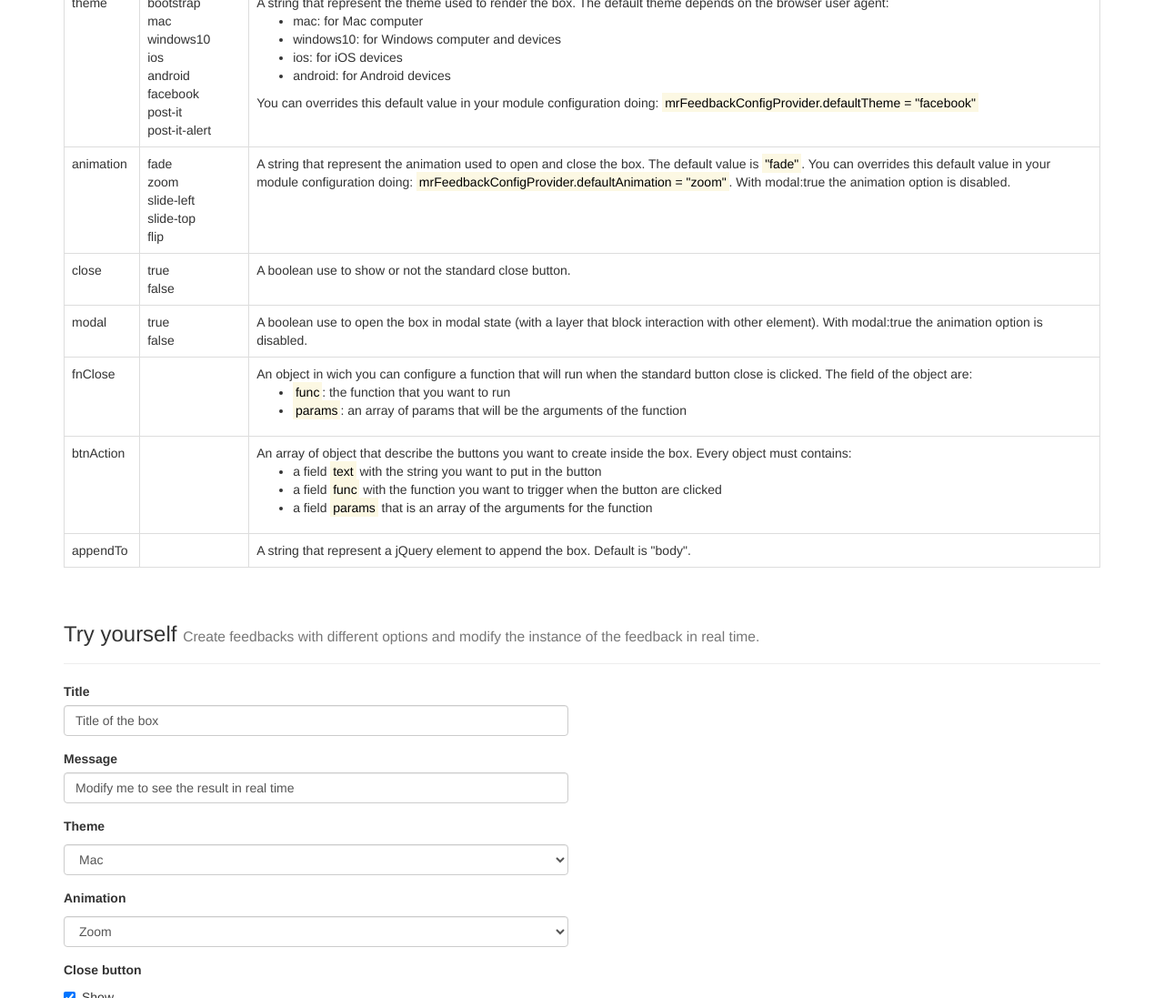
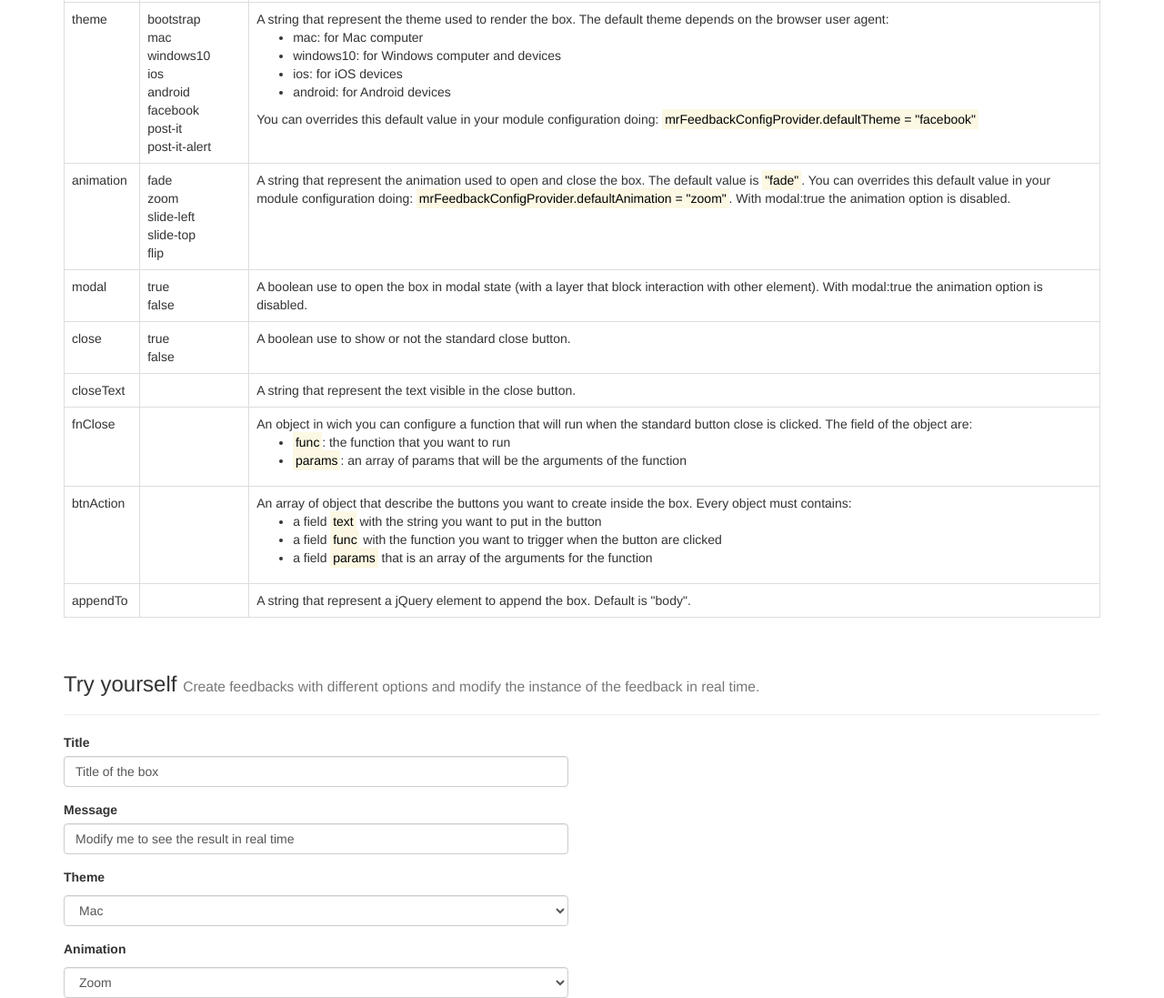
Before and after one commit to teorossi82/mrFeedback, a website: page index.html in a window 1280 px wide. Shown: the part 2615-3712 px from the top of the page at 91% size. Drawn offline with nearby package versions, Linux system fonts and the light colour scheme.

Commit message:
Release 0.2.3
Added option `closeText` to pass a string to the close button of the
box. Is visible only with the option `close:true` and with the theme
that expect a close button with a text.

```diff
--- a/bower.json
+++ b/bower.json
@@ -1,6 +1,6 @@
 {
   "name": "mrFeedback",
-  "version": "0.2.2",
+  "version": "0.2.3",
   "homepage": "http://teorossi82.github.io/mrFeedback/",
   "authors": [
     "Matteo Rossi <teorossi82@yahoo.it>"
--- a/example/app.js
+++ b/example/app.js
@@ -32,6 +32,7 @@
                 theme:"ios",
                 modal:true,
                 close: true,
+                closeText:"Chiudi",
                 fnClose:{
                     func:functionClose,
                     params:["Ok!"]
--- a/index.html
+++ b/index.html
@@ -56,6 +56,7 @@ var feedback = {
     theme:"ios",
     modal:true, /*with modal:true the animation option is disabled*/
     close: true,
+    closeText:"Chiudi",
     fnClose:{
         func:functionClose,
         params:["Ok!"]
@@ -202,14 +203,19 @@ var instance = $uiMrFeedback.open(feedback);</span></code></pre>
                                             <td>A string that represent the animation used to open and close the box. The default value is <mark>"fade"</mark>. You can overrides this default value in your module configuration doing: <mark>mrFeedbackConfigProvider.defaultAnimation = "zoom"</mark>. With modal:true the animation option is disabled.</td>
                                         </tr>
                                         <tr>
+                                            <td>modal</td>
+                                            <td>true<br/>false</td>
+                                            <td>A boolean use to open the box in modal state (with a layer that block interaction with other element). With modal:true the animation option is disabled.</td>
+                                        </tr>
+                                        <tr>
                                             <td>close</td>
                                             <td>true<br/>false</td>
                                             <td>A boolean use to show or not the standard close button.</td>
                                         </tr>
                                         <tr>
-                                            <td>modal</td>
-                                            <td>true<br/>false</td>
-                                            <td>A boolean use to open the box in modal state (with a layer that block interaction with other element). With modal:true the animation option is disabled.</td>
+                                            <td>closeText</td>
+                                            <td></td>
+                                            <td>A string that represent the text visible in the close button. </td>
                                         </tr>
                                         <tr>
                                             <td>fnClose</td>
--- a/package.json
+++ b/package.json
@@ -1,6 +1,6 @@
 {
   "name": "mr-feedback",
-  "version": "0.2.2",
+  "version": "0.2.3",
   "description": "is a component which you can create and show a 'box feedback' to the user. You can set 'title' and 'message' to show, add button that clicked trigger function that you pass it, ecc...",
   "main": "dist/mrFeedback.js",
   "scripts": {
```
Also changed, not shown: README.md, build/mrFeedback.js, dist/mrFeedback.js.
